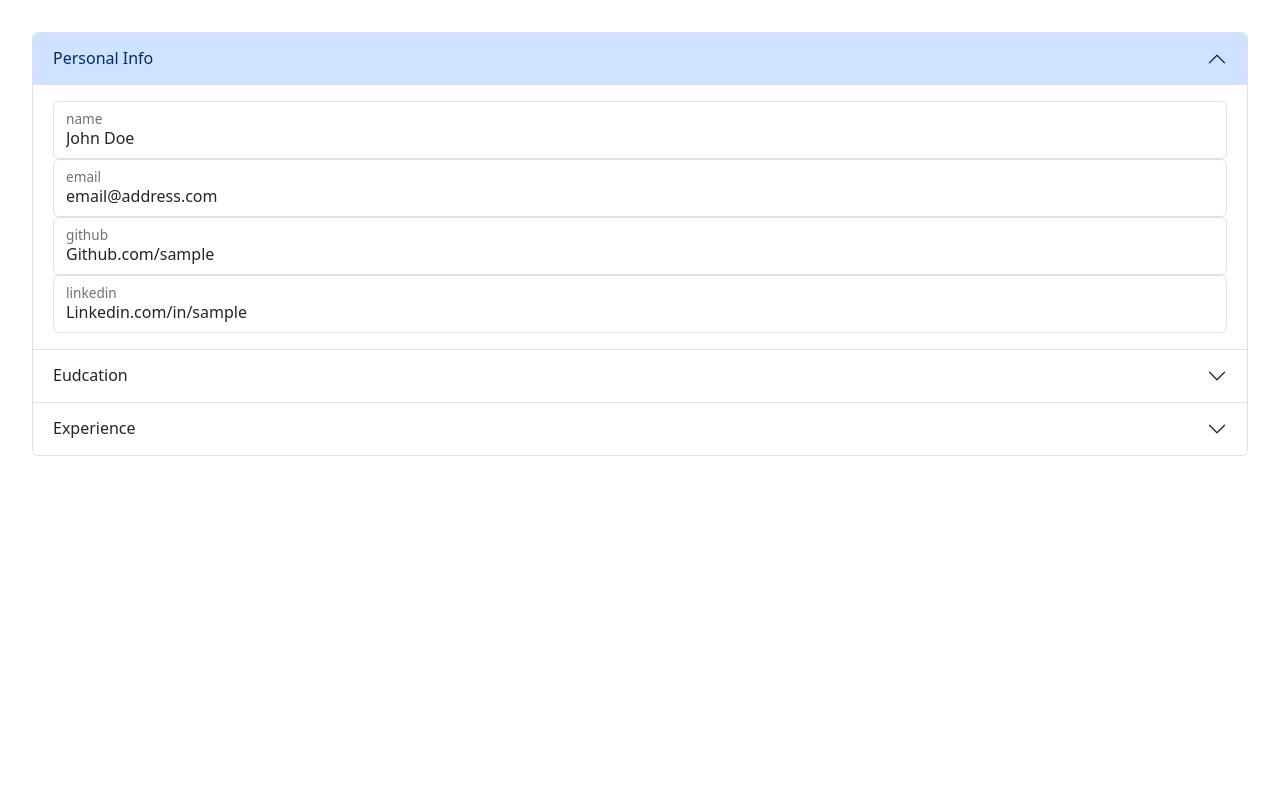
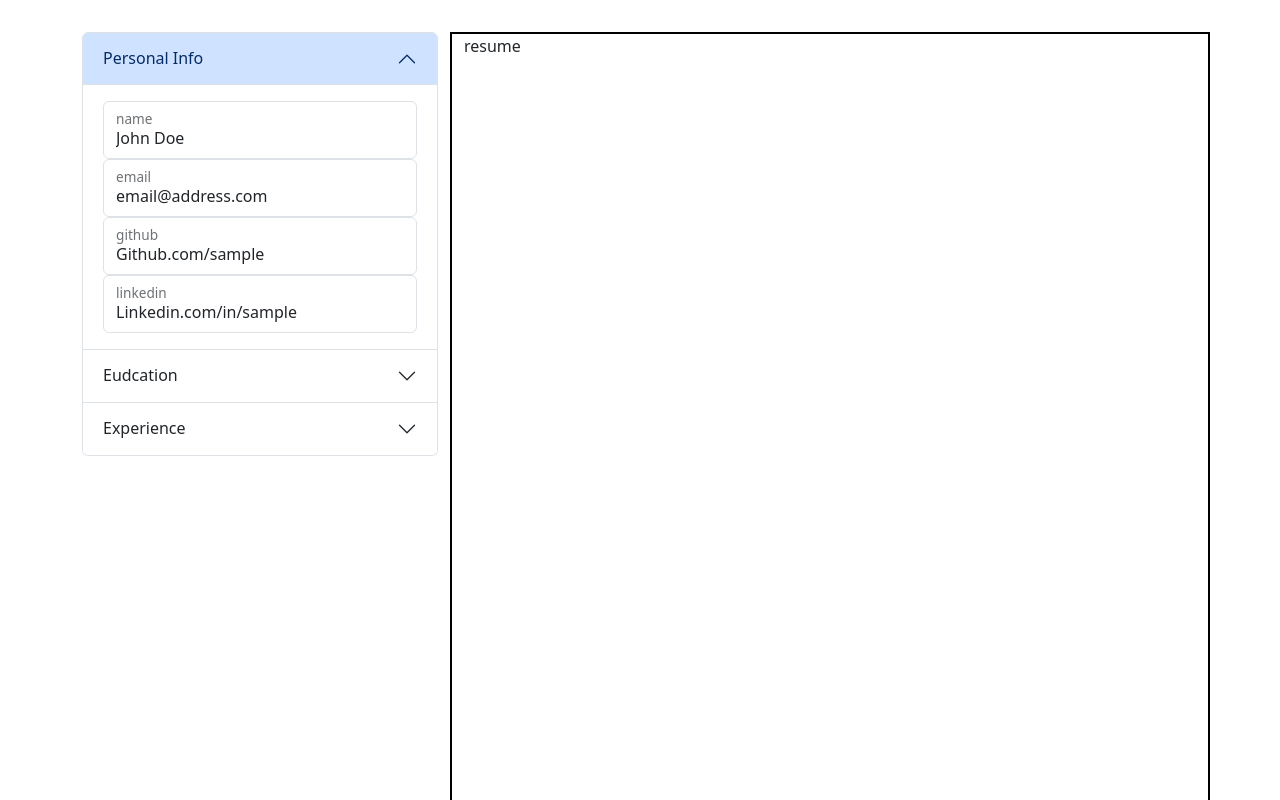
Before and after one commit to dchen046/exp-builder, a React (Vite) app: page / in a window 1280 px wide. Shown: the top 800 px of the page. Built offline with nearby package versions, Linux system fonts and the light colour scheme.

Commit message:
added styling

```diff
--- a/src/App.css
+++ b/src/App.css
@@ -3,40 +3,12 @@
   margin: 0 auto;
   padding: 2rem;
   /* text-align: center; */
+  min-height: 100vh;
+  box-sizing: border-box;
 }
 
-.logo {
-  height: 6em;
-  padding: 1.5em;
-  will-change: filter;
-  transition: filter 300ms;
+#resume {
+  width: 8.5in;
+  height: 11in;
+  border: 2px solid black;
 }
-.logo:hover {
-  filter: drop-shadow(0 0 2em #646cffaa);
-}
-.logo.react:hover {
-  filter: drop-shadow(0 0 2em #61dafbaa);
-}
-
-@keyframes logo-spin {
-  from {
-    transform: rotate(0deg);
-  }
-  to {
-    transform: rotate(360deg);
-  }
-}
-
-@media (prefers-reduced-motion: no-preference) {
-  a:nth-of-type(2) .logo {
-    animation: logo-spin infinite 20s linear;
-  }
-}
-
-.card {
-  padding: 2em;
-}
-
-.read-the-docs {
-  color: #888;
-}
--- a/src/App.jsx
+++ b/src/App.jsx
@@ -1,16 +1,13 @@
+import './App.css'
+import 'bootstrap/dist/css/bootstrap.min.css';
 import { useState } from 'react'
 import { sample } from './sample';
-// import reactLogo from './assets/react.svg'
-// import viteLogo from '/vite.svg'
-import './App.css'
-import 'bootstrap/dist/css/bootstrap.min.css';
-// import { InfoForm } from './components/InfoForm';
 import CvForm from './components/CvForm';
+import { Col, Row } from 'react-bootstrap';
 
 
 function App() {
-  // const [count, setCount] = useState(0)
-  const [currInfo, setInfo] = useState({
+  const [currInfo, updateInfo] = useState({
     name: sample.name,
     email: sample.email,
     linkedin: sample.linkedin,
@@ -20,27 +17,23 @@ function App() {
   const [educations, updateEducation] = useState(sample.educations);
   const [experiences, updateExperience] = useState(sample.experiences);
 
-  function updateInfo(e) {
-    console.log(e.target.value);
-    setInfo(prevInfo => ({
-      ...prevInfo,
-      [e.target.name]: e.target.value,
-    }));
-  }
-
   return (
     <>
-      <main>
-        <div id='inputs'>
+      <main className='container justify-content-center'>
+        <Row className='justify-content-center'>
+          <Col lg='4'>
             < CvForm
               currInfo={currInfo}
               updateInfo={updateInfo}
               educations={educations}
               updateEducation={updateEducation}
               experiences={experiences}
-            updateExperience={updateExperience}/>
-        </div>
-        <div id='resume'></div>
+              updateExperience={updateExperience} />
+          </Col>
+          <Col id='resume'>
+            resume
+          </Col>
+        </Row>
       </main>
     </>
   )
--- a/src/components/InfoForm.jsx
+++ b/src/components/InfoForm.jsx
@@ -13,9 +13,16 @@ function CreateForm({ currInfo, updateInfo }) {
 }
 
 export function InfoForm({ currInfo, updateInfo }) {
+    function update(e) {
+        updateInfo(prevInfo => ({
+          ...prevInfo,
+          [e.target.name]: e.target.value,
+        }));
+      }
+
     return (
         <section>
-            <CreateForm currInfo={currInfo} updateInfo={updateInfo} />
+            <CreateForm currInfo={currInfo} updateInfo={update} />
         </section>
     )
 }
--- a/src/index.css
+++ b/src/index.css
@@ -3,9 +3,9 @@
   line-height: 1.5;
   font-weight: 400;
 
-  color-scheme: light dark;
+  /* color-scheme: light dark;
   color: rgba(255, 255, 255, 0.87);
-  background-color: #242424;
+  background-color: #242424; */
 
   font-synthesis: none;
   text-rendering: optimizeLegibility;
@@ -17,56 +17,6 @@ p {
   word-wrap: break-word;
 }
 
-a {
-  font-weight: 500;
-  color: #646cff;
-  text-decoration: inherit;
-}
-a:hover {
-  color: #535bf2;
-}
-
 body {
-  /* margin: 0; */
-  /* display: flex; */
-  /* place-items: start; */
-  /* min-width: 320px; */
   min-height: 100vh;
 }
-
-/* h1 {
-  font-size: 3.2em;
-  line-height: 1.1;
-}
-
-button {
-  border-radius: 8px;
-  border: 1px solid transparent;
-  padding: 0.6em 1.2em;
-  font-size: 1em;
-  font-weight: 500;
-  font-family: inherit;
-  background-color: #1a1a1a;
-  cursor: pointer;
-  transition: border-color 0.25s;
-}
-button:hover {
-  border-color: #646cff;
-}
-button:focus,
-button:focus-visible {
-  outline: 4px auto -webkit-focus-ring-color;
-}
-
-@media (prefers-color-scheme: light) {
-  :root {
-    color: #213547;
-    background-color: #ffffff;
-  }
-  a:hover {
-    color: #747bff;
-  }
-  button {
-    background-color: #f9f9f9;
-  }
-} */
--- a/src/sample.jsx
+++ b/src/sample.jsx
@@ -22,7 +22,7 @@ export const sample = {
             location: 'City, State',
             start: '2020-05',
             end: '2024-11',
-            responsibilities: 'Sample bullet points',
+            responsibilities: 'Sample bullet points\nSample bullet points\nSample bullet points\n',
             id: Date.now(),
         },
     ],
```
Lines whose indentation alone changed are shown as unchanged.
